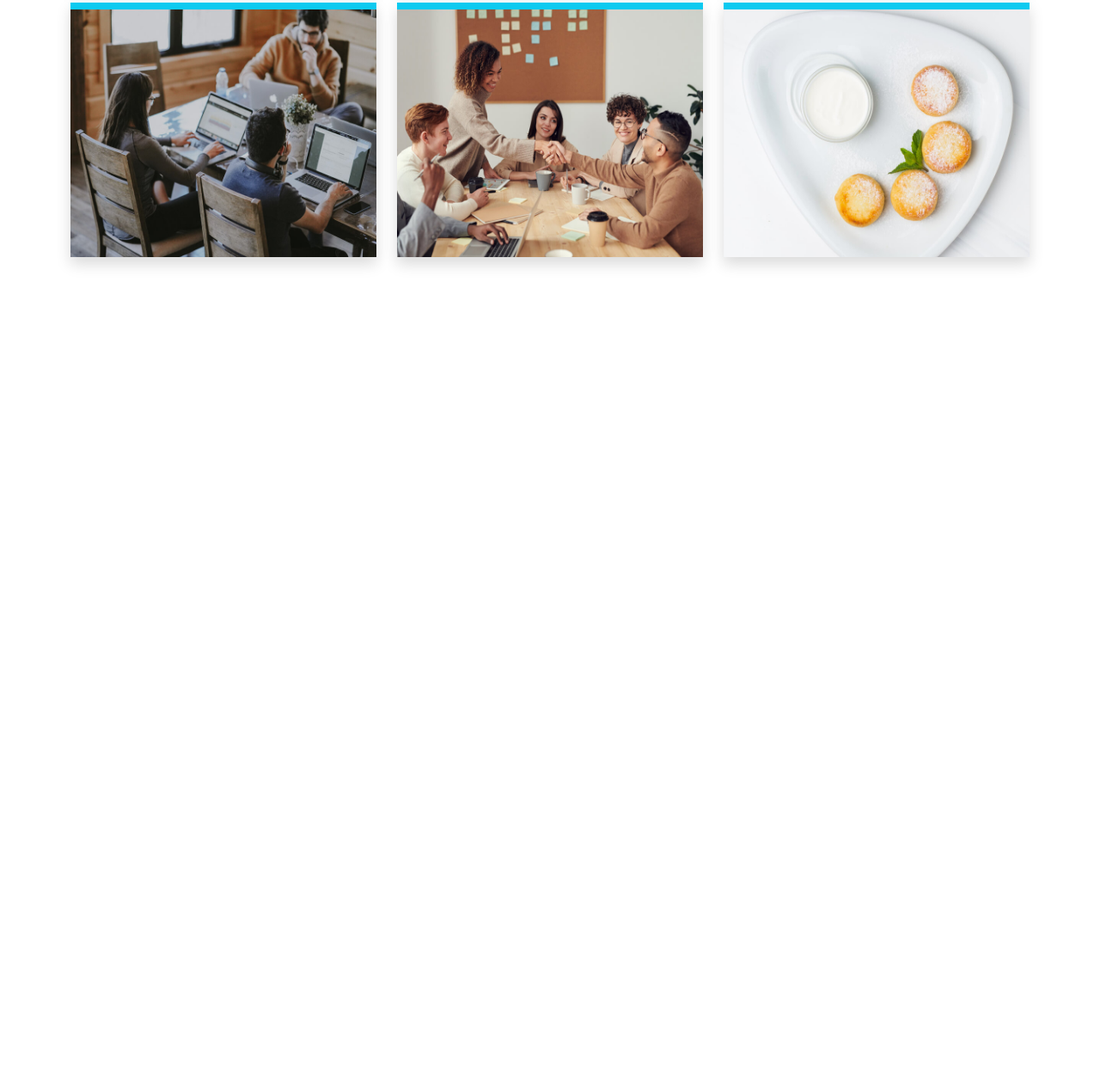
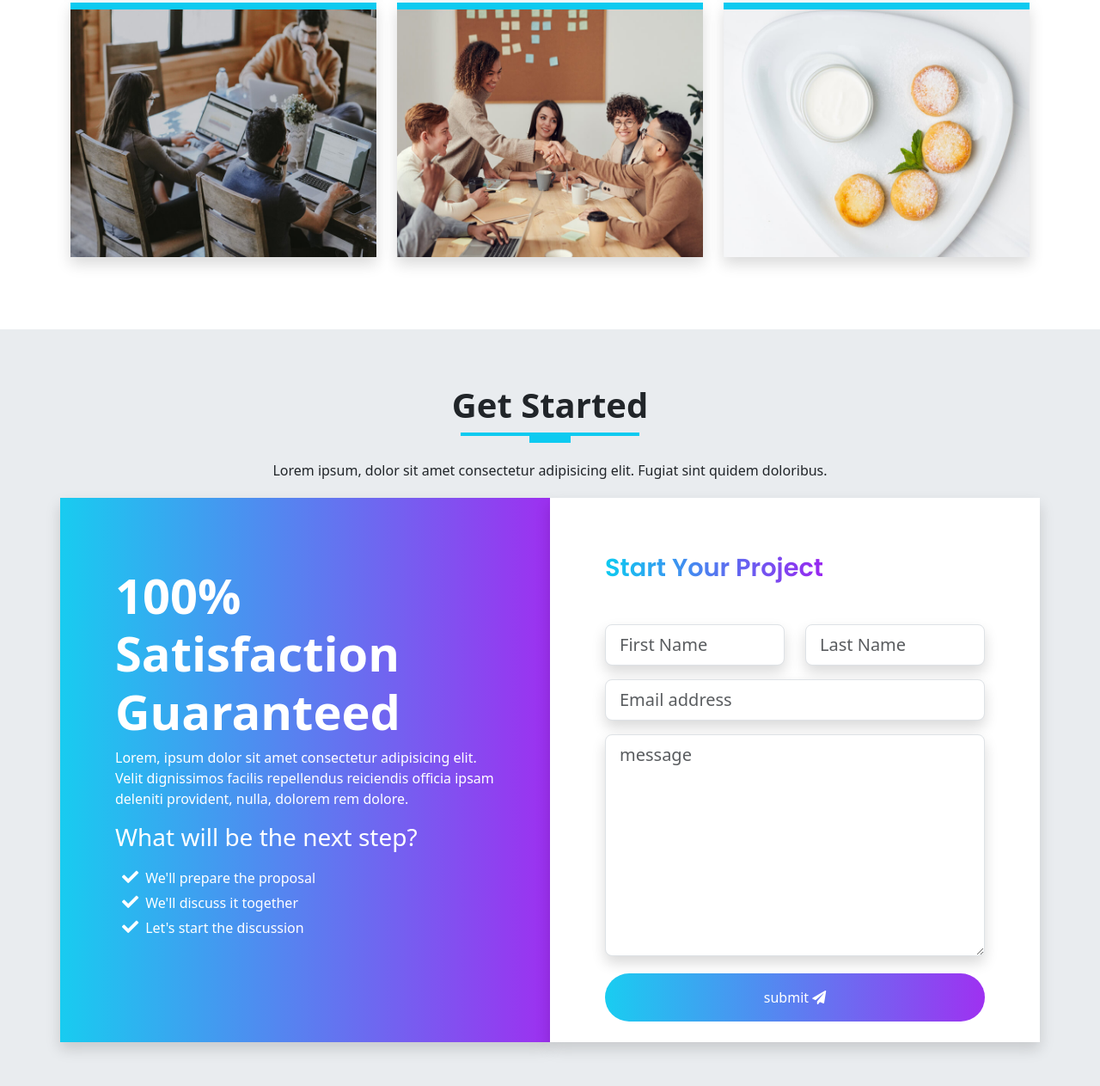
Before and after one commit to KhamHti/Bootstrap-v5, a website: page index.html in a window 1280 px wide. Shown: the part 6790-8053 px from the top of the page at 86% size. Before the commit the page ends 7173 px from the top, so only its background shows below. Drawn offline with nearby package versions, Linux system fonts and the light colour scheme; files whose address does not match are found by name.

Commit message:
cta content

```diff
--- a/index.html
+++ b/index.html
@@ -363,6 +363,7 @@
                     </div>
                   </p>
                 </div>
+
                 <!-- testimonials picture  -->
                 <div class="testimonials__picture">
                   <img src="images/testimonials/client-1.jpg" alt="client-1 picture" class="img-fluid rounded-circle">
@@ -736,6 +737,63 @@
       </div>
     </section>
 
+    <!-- get started section  -->
+
+    <section id="contact" class="get-started">
+      <div class="container">
+        <div class="row text-center">
+          <h1 class="displayed-3 fw-bold text-capitalize">get started</h1>
+            <div class="heading-line"></div>
+              <p class="lh-lg">
+                Lorem ipsum, dolor sit amet consectetur adipisicing elit. Fugiat sint quidem doloribus.
+              </p>
+        </div>
+
+        <!-- start the cta contact  -->
+
+        <div class="row text-white">
+          <div class="col-12 col-lg-6 gradient shadow p-3">
+            <div class="cta-info w-100">
+              <h4 class="display-4 fw-bold">100% Satisfaction Guaranteed</h4>
+              <p class="lg-lg">
+                Lorem, ipsum dolor sit amet consectetur adipisicing elit. Velit dignissimos facilis repellendus reiciendis officia ipsam deleniti provident, nulla, dolorem rem dolore.
+              </p>
+              <h3 class="display-3--brief">What will be the next step?</h3>
+              <ul class="cta-info__list">
+                <li>We'll prepare the proposal</li>
+                <li>We'll discuss it together</li>
+                <li>Let's start the discussion</li>
+              </ul>
+            </div>
+          </div>
+          <div class="col-12 col-lg-6 bg-white shadow p-3">
+            <div class="form w-100 pb-2">
+              <h4 class="display-3--title mb-5">start your project</h4>
+              <form action="#" class="row">
+                <div class="mb-3 col-lg-6 col-md-6">
+                  <input type="text" placeholder="First Name" id="inputFirstName" class="form-control shadow form-control-lg">
+                </div>
+                <div class="mb-3 col-lg-6 col-md-6">
+                  <input type="text" placeholder="Last Name" id="inputLastName" class="form-control shadow form-control-lg">
+                </div>
+                <div class="mb-3 col-lg-12">
+                  <input type="email" placeholder="Email address" id="inputEmail" class="form-control shadow form-control-lg">
+                </div>
+                <div class="mb-3 col-lg-12">
+                  <textarea name="message" id="message" placeholder="message" rows="8" class="form-control shadow form-control-lg"></textarea>
+                </div>
+                <div class="text-center d-grid mt-1">
+                  <button type="button" class="btn gradient rounded-pill pt-3 pb-3">submit
+                    <i class="fas fa-paper-plane"></i>
+                  </button>
+                </div>
+              </form>
+            </div>
+          </div>
+        </div>
+      </div>
+    </section>
+
     <script
       src="https://cdn.jsdelivr.net/npm/@popperjs/core@2.11.6/dist/umd/popper.min.js"
       integrity="sha384-oBqDVmMz9ATKxIep9tiCxS/Z9fNfEXiDAYTujMAeBAsjFuCZSmKbSSUnQlmh/jp3"
--- a/scss/components/_typography.scss
+++ b/scss/components/_typography.scss
@@ -74,3 +74,8 @@
     border-right: 0.1rem solid $gray-300;
     height: 100%;
 }
+
+// gradient bg
+.gradient {
+    background: linear-gradient(to right, rgba($primary, 0.95), rgba($secondary, 0.95));
+}
--- a/scss/sections/_get-started.scss
+++ b/scss/sections/_get-started.scss
@@ -0,0 +1,45 @@
+@use "../custom" as *;
+@use '../components/mixins' as *;
+
+.get-started {
+    padding: 4rem 0;
+    background-color: $gray-200;
+}
+
+.cta-info {
+    padding: 3rem;
+    margin: 1rem 0;
+
+    &__list {
+        position: relative;
+        list-style-type: none;
+        display: block;
+        padding-top: 0.5rem;
+        padding-left: 0.5rem;
+        margin-bottom: 0.7rem;
+
+        li::before {
+            font-family: "Font Awesome 5 Free";
+            content: "\f00c";
+            font-weight: 600;
+            margin-right: 0.5rem;
+            font-size: 1.2rem;
+        }
+    }
+}
+
+// form content
+.form {
+    padding: 3rem;
+
+    button {
+        border: none;
+        color: white;
+
+        a {
+            color: white;
+            text-decoration: none;
+            text-transform: capitalize;
+        }
+    }
+}
```
Also changed, not shown: assets/css/style.css, 1 other file.
